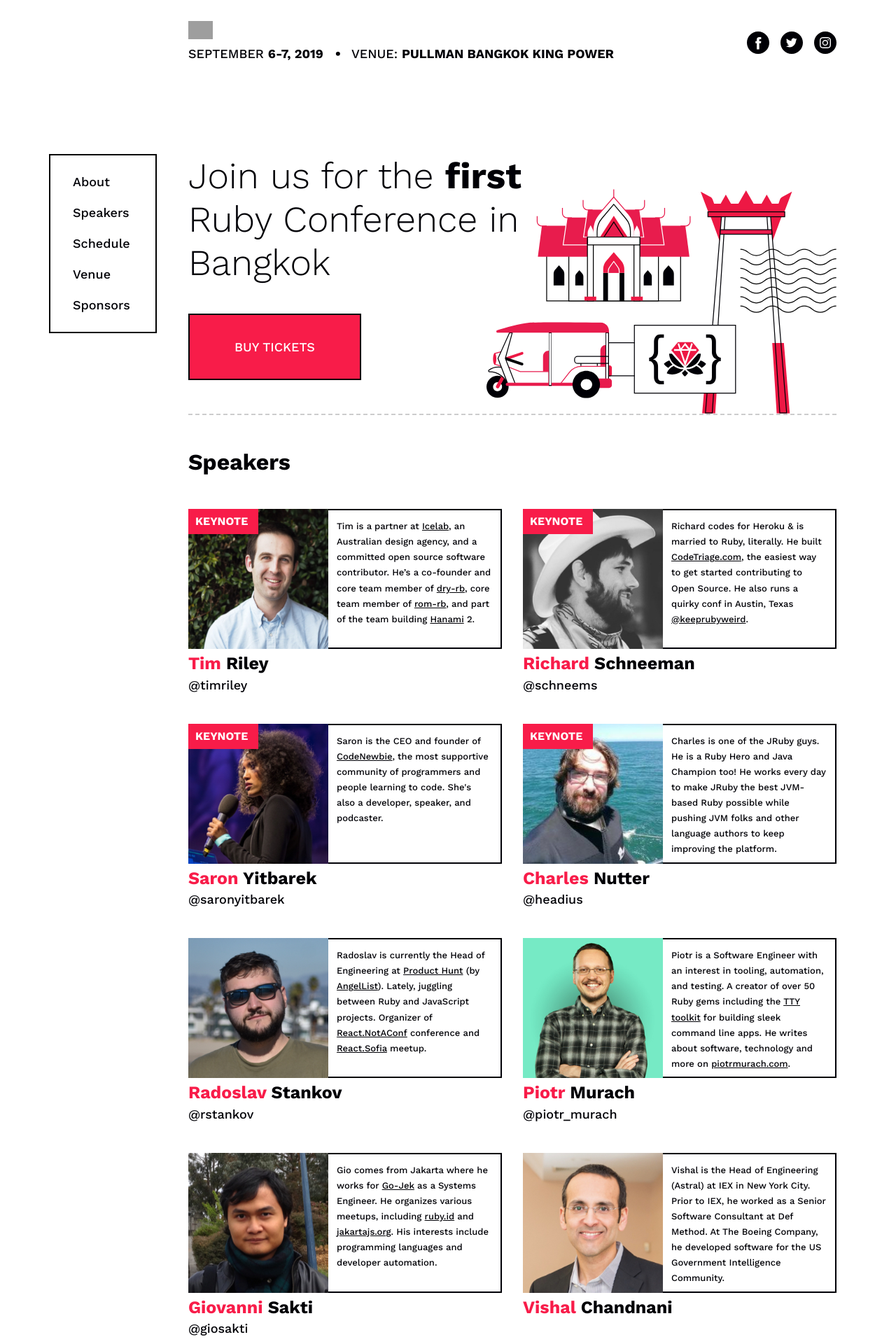
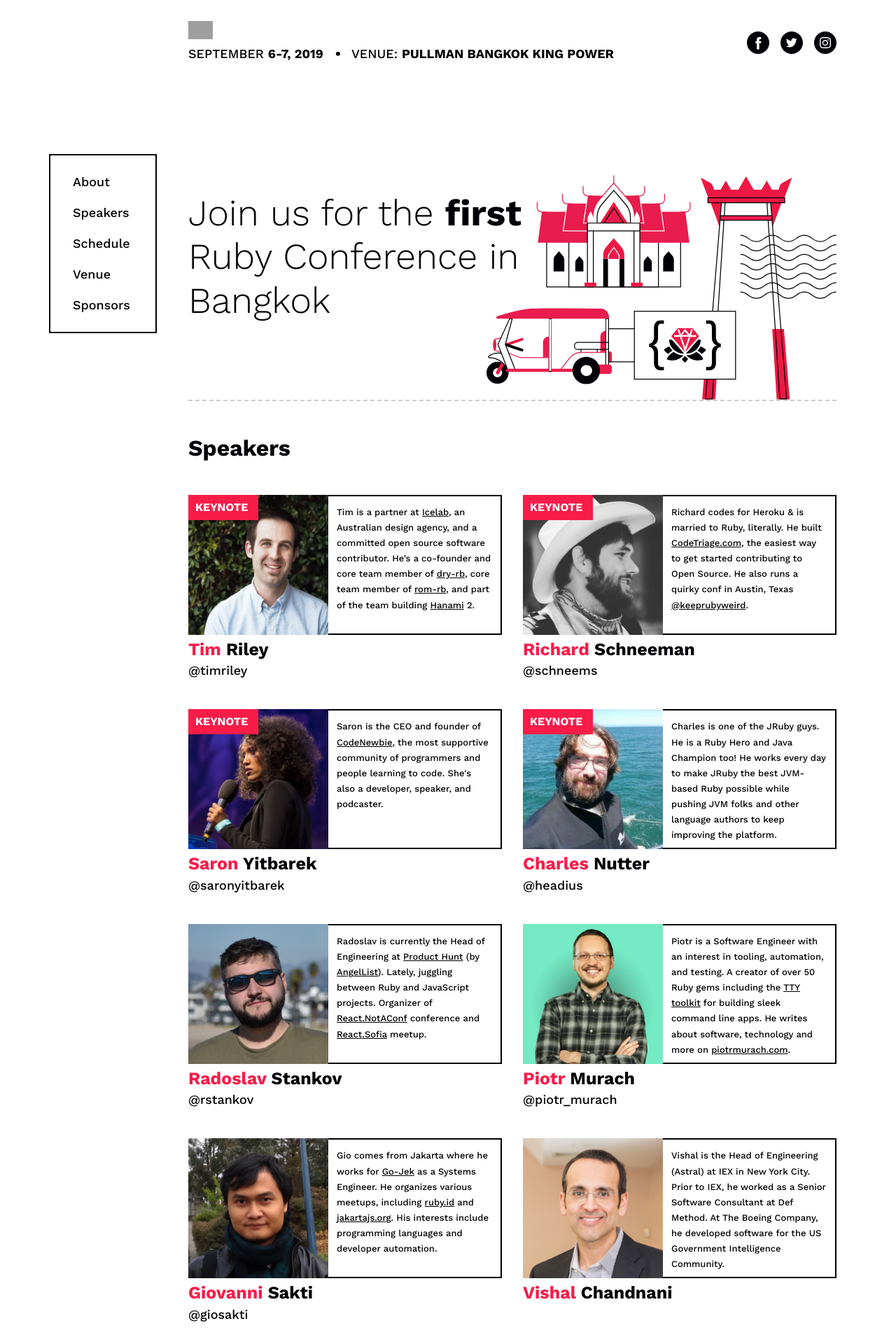
Before and after one commit to bangkokrb/rubyconfth, a Jekyll site: the page built from index.md, in a window 1280 px wide. Shown: the top 1920 px of the page at 70% size. Built offline with Jekyll 4.4.1, drawn with Linux system fonts in a browser that asks for light colours; comment, search, counter and statistics services are not loaded; grey boxes are pictures that could not be loaded.

Commit message:
Disable ticket sales (#138)
* Remove link to buy tickets

```diff
--- a/_includes/header.html
+++ b/_includes/header.html
@@ -47,10 +47,6 @@
           </li>
         </ul>
 
-        <div class="app-navigation__register">
-          <a href="https://www.eventpop.me/e/5111-rubyconfth-2019" target="_blank" class="btn btn--primary">Buy Tickets</a>
-        </div>
-
         <hr/>
 
         {% include list-social-platform.html %}
--- a/_sass/screens/_home.scss
+++ b/_sass/screens/_home.scss
@@ -78,6 +78,9 @@
 }
 
 body.home .home-hero {
+  display: flex;
+  align-items: center;
+
   background: {
     image: image-url('pages/home/bangkok-illustration.svg');
     repeat: no-repeat;
@@ -115,17 +118,6 @@
       text-align: left;
     }
   }
-
-  .call-to-action {
-    @include media-breakpoint-up('lg') {
-      text-align:left;
-    }
-
-    &__btn {
-      padding-right: 4rem;
-      padding-left: 4rem;
-    }
-  }
 }
 
 body.home .home-speaker {
--- a/index.md
+++ b/index.md
@@ -7,9 +7,6 @@
 <section id="about" class="home-hero">
     <div class="home-hero__content">
         <h1 class="home-hero__heading display-heading">Join us for the <strong>first</strong> Ruby Conference in Bangkok</h1>
-        <div class="call-to-action">
-            <a href="https://www.eventpop.me/e/5111-rubyconfth-2019" target="_blank" class="call-to-action__btn btn btn--primary btn--lg">Buy Tickets</a>
-        </div>
     </div>
 </section>
 
```
